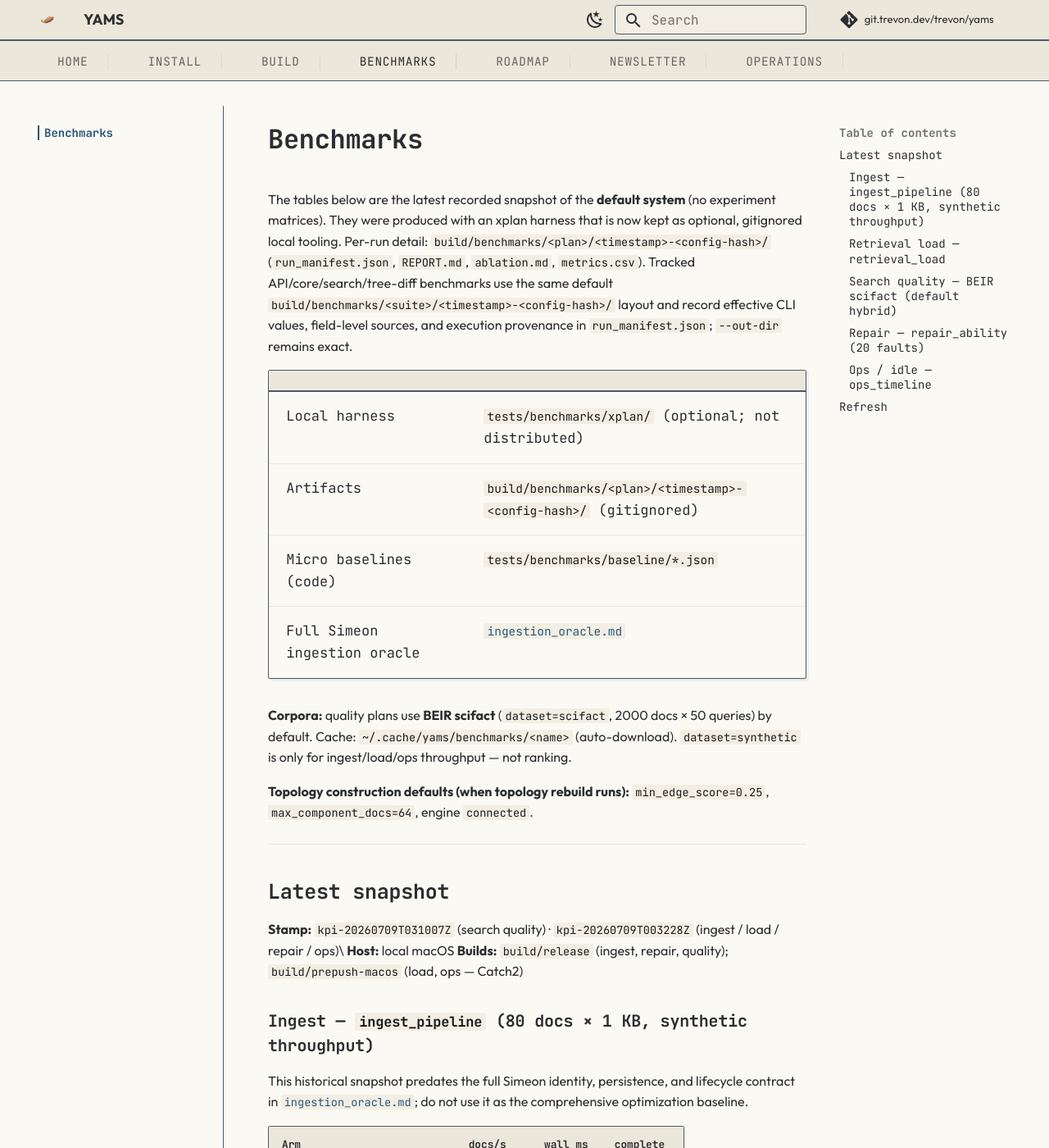
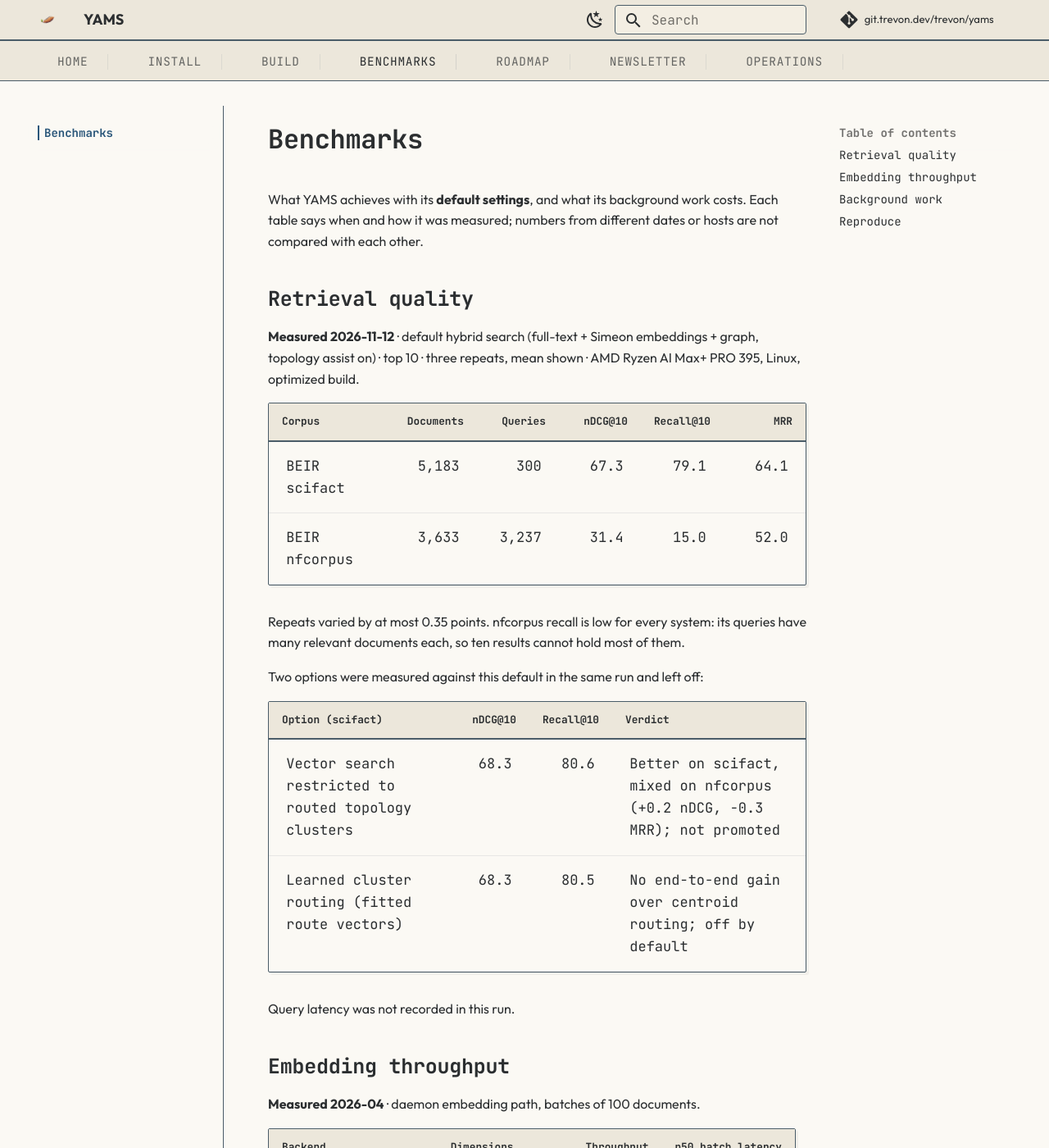
Before and after one commit to trvon/yams, an MkDocs documentation site: the page built from docs/benchmarks/index.md, in a window 1280 px wide and 1400 px high. Shown: the whole window at 82% size. Built offline with MkDocs 1.6.1 and Material for MkDocs 9.7.7, drawn with Linux system fonts in a browser that asks for light colours; some of the changed text lies outside the part shown.

Commit message:
docs: rewrite the home and benchmarks pages, add a guide, refresh roadmap and newsletter
- Home leads with why YAMS (local ownership, CPU-only embeddings,
  measured retrieval, watching) instead of a link list.
- Benchmarks: current default-system quality on scifact and nfcorpus
  (2026-11-12, three repeats), the two options measured against it,
  embedding throughput, and background-work costs. The July snapshot is
  kept in a collapsed note with its caveats, and the repair rows that
  failed are explained.
- New guide for day-to-day use: add, search, grep, get, list and watch,
  including the behaviour that changed this week.
- Roadmap focus updated; the newsletter's months-old 'site is being
  rebuilt' notice is replaced by a November entry.
- Install notes that init keeps an existing config for a second store.

Signed-off-by: trvon <git@trevon.dev>

````diff
--- a/docs/benchmarks/index.md
+++ b/docs/benchmarks/index.md
@@ -1,108 +1,96 @@
 # Benchmarks
 
-The tables below are the latest recorded snapshot of the **default system**
-(no experiment matrices). They were produced with an xplan harness that is now
-kept as optional, gitignored local tooling. Per-run detail:
-`build/benchmarks/<plan>/<timestamp>-<config-hash>/` (`run_manifest.json`, `REPORT.md`,
-`ablation.md`, `metrics.csv`). Tracked API/core/search/tree-diff benchmarks use the same default
-`build/benchmarks/<suite>/<timestamp>-<config-hash>/` layout and record effective CLI values,
-field-level sources, and execution provenance in `run_manifest.json`; `--out-dir` remains exact.
+What YAMS achieves with its **default settings**, and what its background work
+costs. Each table says when and how it was measured; numbers from different
+dates or hosts are not compared with each other.
 
-| | |
-|--|--|
-| Local harness | `tests/benchmarks/xplan/` (optional; not distributed) |
-| Artifacts | `build/benchmarks/<plan>/<timestamp>-<config-hash>/` (gitignored) |
-| Micro baselines (code) | `tests/benchmarks/baseline/*.json` |
-| Full Simeon ingestion oracle | [`ingestion_oracle.md`](ingestion_oracle.md) |
+## Retrieval quality
 
-**Corpora:** quality plans use **BEIR scifact** (`dataset=scifact`, 2000 docs × 50
-queries) by default. Cache: `~/.cache/yams/benchmarks/<name>` (auto-download).
-`dataset=synthetic` is only for ingest/load/ops throughput — not ranking.
+**Measured 2026-11-12** · default hybrid search (full-text + Simeon embeddings +
+graph, topology assist on) · top 10 · three repeats, mean shown · AMD Ryzen AI
+Max+ PRO 395, Linux, optimized build.
 
-**Topology construction defaults (when topology rebuild runs):**
-`min_edge_score=0.25`, `max_component_docs=64`, engine `connected`.
+| Corpus | Documents | Queries | nDCG@10 | Recall@10 | MRR |
+|---|---:|---:|---:|---:|---:|
+| BEIR scifact | 5,183 | 300 | 67.3 | 79.1 | 64.1 |
+| BEIR nfcorpus | 3,633 | 3,237 | 31.4 | 15.0 | 52.0 |
 
----
+Repeats varied by at most 0.35 points. nfcorpus recall is low for every system:
+its queries have many relevant documents each, so ten results cannot hold most
+of them.
 
-## Latest snapshot
+Two options were measured against this default in the same run and left off:
 
-**Stamp:** `kpi-20260709T031007Z` (search quality) · `kpi-20260709T003228Z` (ingest / load / repair / ops)\
-**Host:** local macOS
-**Builds:** `build/release` (ingest, repair, quality); `build/prepush-macos` (load, ops — Catch2)
+| Option (scifact) | nDCG@10 | Recall@10 | Verdict |
+|---|---:|---:|---|
+| Vector search restricted to routed topology clusters | 68.3 | 80.6 | Better on scifact, mixed on nfcorpus (+0.2 nDCG, −0.3 MRR); not promoted |
+| Learned cluster routing (fitted route vectors) | 68.3 | 80.5 | No end-to-end gain over centroid routing; off by default |
 
-### Ingest — `ingest_pipeline` (80 docs × 1 KB, synthetic throughput)
+Query latency was not recorded in this run.
 
-This historical snapshot predates the full Simeon identity, persistence, and lifecycle contract in
-[`ingestion_oracle.md`](ingestion_oracle.md); do not use it as the comprehensive optimization
-baseline.
+## Embedding throughput
 
-| Arm | docs/s | wall_ms | complete |
-|-----|------:|--------:|----------|
-| baseline | 96.6 | 828 | yes |
-| no_kg | 95.6 | 837 | yes |
-| no_vectors | 87.0 | 920 | yes |
-| no_vectors_no_kg | 97.2 | 823 | yes |
-| no_gliner | 97.8 | 818 | yes |
-| minimal | 111.0 | 721 | yes |
+**Measured 2026-04** · daemon embedding path, batches of 100 documents.
 
-Artifacts: `build/benchmarks/ingest_pipeline/kpi-20260709T003228Z-ingest/`
+| Backend | Dimensions | Throughput | p50 batch latency |
+|---|---:|---:|---:|
+| Simeon (default) | 1024 | 9,032 docs/s | 10.9 ms |
+| ONNX MiniLM-L6 | 384 | 463 docs/s | 230.8 ms |
 
-### Retrieval load — `retrieval_load`
+Simeon needs no model download and is deterministic. It is a lexical and
+topical encoder that composes well with BM25; on scifact it matches MiniLM's
+quality, but that does not hold on every corpus (see the
+[Simeon announcement](../newsletter.md#2026-04-25-simeon-is-now-the-default-embedding-backend)).
 
-| Arm | p50_ms | p95_ms | QPS | searches |
-|-----|------:|------:|----:|---------:|
-| baseline_hybrid | 28.0 | 41.3 | 123 | 189 |
-| keyword_only | 1.20 | 5.45 | 362 | 189 |
+## Background work
 
-Artifacts: `build/benchmarks/retrieval_load/kpi-20260709T003228Z-load/`
+**Measured 2026-11-12/13** on the host above.
 
-### Search quality — BEIR scifact (default hybrid)
+| Operation | Workload | Time | Peak memory |
+|---|---|---:|---:|
+| Full vector index rebuild (product quantization) | 147,712 vectors × 1024 dims, a real store | 6.8 s | 280 MB |
+| Watch pass, nothing changed | 2,379-file source tree | 19 ms | — |
 
-2000 docs · 50 queries · topk=10 · topology routing **off** (historical control; the current
-product default is `hybrid_assist` + `shadow`)
+The rebuild streams vectors instead of loading them all; before that change it
+took 6.5 s at 870 MB. The watch pass took 122 ms before its pattern matching
+was reworked, and a project that is not changing is polled progressively less
+often.
 
-This table is historical quality evidence, not a current latency baseline. Keep
-current product default, topology-disabled, and traced-shadow runs distinct.
-Stage tracing can perform an additional exact document-complete retrieval;
-use untraced runs for product latency and paired traced runs for attribution.
+## Reproduce
 
-| Metric | Value |
-|--------|------:|
-| MRR | 0.613 |
-| nDCG | 0.634 |
-| MAP | 0.608 |
-| recall@10 | 0.713 |
-| precision@10 | 0.076 |
+Retrieval quality comes from `retrieval_quality_bench`, which starts an
+isolated daemon, ingests a BEIR corpus, waits until it is fully indexed, then
+scores every query against the dataset's relevance judgments with `trec_eval`
+definitions.
 
-Artifacts: `build/benchmarks/topology_optimize_v2/kpi-20260709T031007Z-topo-optv2b/` (`topo_off` arm)
+```bash
+# BEIR datasets are read from ~/.cache/yams/benchmarks/<name>
+mkdir -p ~/.cache/yams/benchmarks && cd ~/.cache/yams/benchmarks
+curl -LO https://public.ukp.informatik.tu-darmstadt.de/thakur/BEIR/datasets/scifact.zip
+unzip scifact.zip && cd -
 
-### Repair — `repair_ability` (20 faults)
+# Needs Google Benchmark; the build skips the target without it
+./setup.sh Release
+meson configure build/release -Dbuild-tests=true -Dbuild-benchmarks=true
+meson compile -C build/release retrieval_quality_bench
 
-| Arm | injected | repaired | status |
-|-----|--------:|---------:|--------|
-| fts5 | 20 | 20 | ok |
-| graph | 20 | 225* | ok |
-| embed | 20 | 0 | fail (timeout ~120s) |
-| embed_all_ops | 20 | 0 | fail (timeout ~120s) |
+YAMS_BENCH_DATASET=scifact build/release/tests/benchmarks/retrieval_quality_bench
+```
 
-\* graph arm counts operations, not 1:1 documents.
+Raw results land under `build/benchmarks/` (not tracked). The
+[ingestion oracle](ingestion_oracle.md) defines the correctness gates for
+ingest throughput work. Maintainers with the optional local `xplan` harness run
+multi-arm plans through it; it is not part of a clean checkout.
 
-Artifacts: `build/benchmarks/repair_ability/kpi-20260709T003228Z-repair/`
+??? note "Earlier snapshot (2026-07-09, local macOS)"
 
-### Ops / idle — `ops_timeline`
+    Recorded before Simeon became the default and before the topology work;
+    kept for reference, not comparable with the tables above.
 
-| Arm | ingest docs/s | idle_fraction |
-|-----|-------------:|--------------:|
-| baseline_no_vectors | 212 | 1.0 |
-| with_vectors | 212 | 1.0 |
-
-Artifacts: `build/benchmarks/ops_timeline/kpi-20260709T003228Z-ops/`
-
----
-
-## Refresh
-
-1. Prepare the relevant corpus.
-2. Run equivalent benchmark workloads under a common stamp.
-3. Replace tables above from each `summary.md` / `REPORT.md` (default arms only).
-4. Update the stamp line.
+    | Workload | Result |
+    |---|---|
+    | Ingest, 80 × 1 KB synthetic documents | 97 docs/s (111 with vectors, graph and entity extraction off) |
+    | Retrieval load, hybrid | p50 28 ms, p95 41 ms, 123 queries/s |
+    | Retrieval load, keyword only | p50 1.2 ms, p95 5.5 ms, 362 queries/s |
+    | scifact, 50 queries, topology off | nDCG 63.4, recall@10 71.3, MRR 61.3 |
+    | Repair, 20 injected faults | full-text and graph repaired; embedding repair timed out at 120 s in that run |
````
Also changed, not shown: docs/guide.md (added, +117 -0 lines), docs/index.md (+52 -28 lines), docs/install.md (+6 -1 lines), docs/newsletter.md (+28 -8 lines), docs/roadmap.md (+12 -4 lines).
